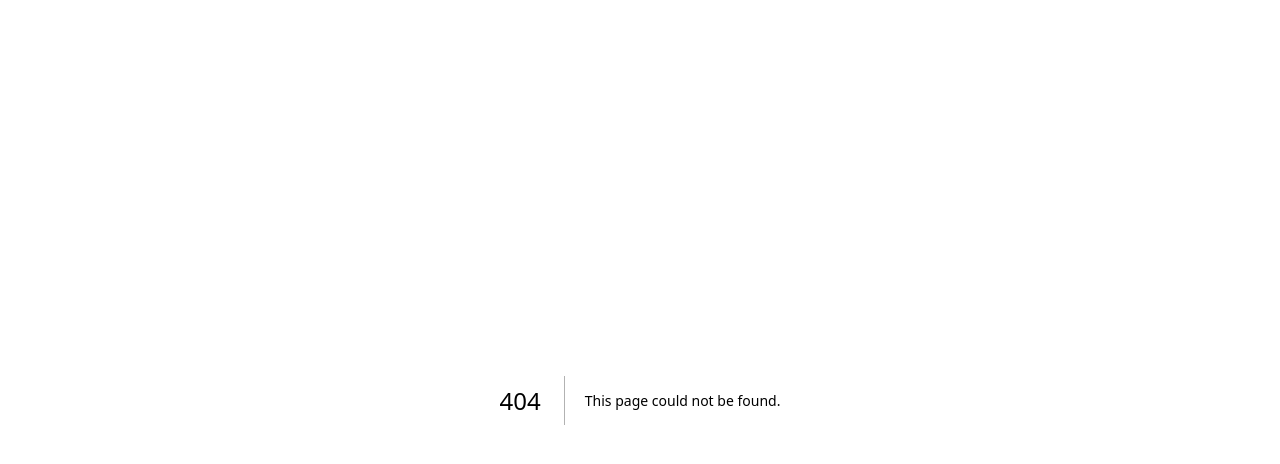
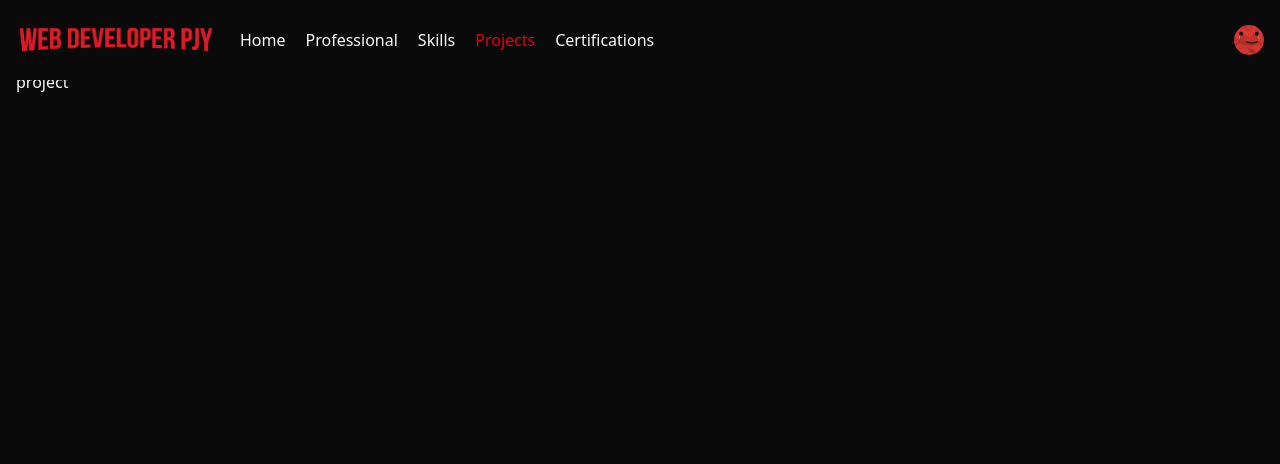
Before and after one commit to KingJaeYeon/introduce-site, a Next.js app: page /projects in a window 1280 px wide. Before the commit this address had no page. Shown: the top 464 px of the page. Built offline with nearby package versions, Linux system fonts and the light colour scheme.

Commit message:
IconRenderer fix

```diff
--- a/app/(introduce)/components/IconRenderer.tsx
+++ b/app/(introduce)/components/IconRenderer.tsx
@@ -15,8 +15,14 @@ export function IconRenderer() {
     let icon = Profile01;
 
     switch (pathname) {
+        case '/projects':
+            icon = Profile02
+            break;
         case '/skills':
             icon = Profile03
+            break;
+        case '/certifications':
+            icon = Profile04
             break;
     }
 
--- a/app/(introduce)/components/TitleBarMB.tsx
+++ b/app/(introduce)/components/TitleBarMB.tsx
@@ -45,8 +45,8 @@ export default function TitleBarMB() {
                     <NavLink icon={Home} label={'Home'} to={'/browse'}/>
                     <NavLink icon={Briefcase} label={'Professional'} to={'/browse'}/>
                     <NavLink icon={Swords} label={'Skills'} to={'/skills'}/>
-                    <NavLink icon={FolderGitIcon} label={'Projects'} to={'/browse'}/>
-                    <NavLink icon={Scale} label={'Certifications'} to={'/browse'}/>
+                    <NavLink icon={FolderGitIcon} label={'Projects'} to={'/projects'}/>
+                    <NavLink icon={Scale} label={'Certifications'} to={'/certifications'}/>
                 </div>
             </SheetHeader>
         </SheetContent>
--- /dev/null
+++ b/app/(introduce)/projects/page.tsx
@@ -0,0 +1,3 @@
+export default function ProjectPage(){
+    return <div>project</div>
+}
--- a/app/browse/page.tsx
+++ b/app/browse/page.tsx
@@ -13,9 +13,9 @@ export default function Page() {
         <div
             className={'grid grid-cols-2 sm:flex justify-center items-center px-8 sm:px-10 gap-8 sm:gap-5 sm:gap-10 mb-[10rem] w-full'}>
             <Card link={''} src={Profile01} label={'이력서'}/>
-            <Card link={''} src={Profile02} label={'프로젝트'}/>
+            <Card link={'/projects'} src={Profile02} label={'프로젝트'}/>
             <Card link={'/skills'} src={Profile03} label={'스킬'}/>
-            <Card link={''} src={Profile04} label={'인증'}/>
+            <Card link={'/certifications'} src={Profile04} label={'인증'}/>
         </div>
     </div>)
 }
```
